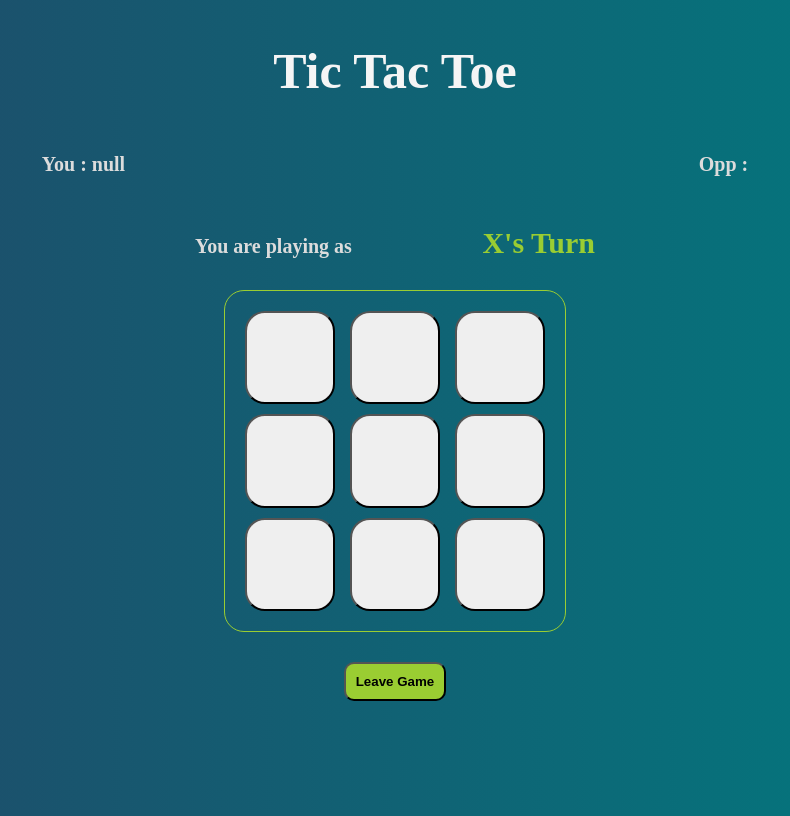
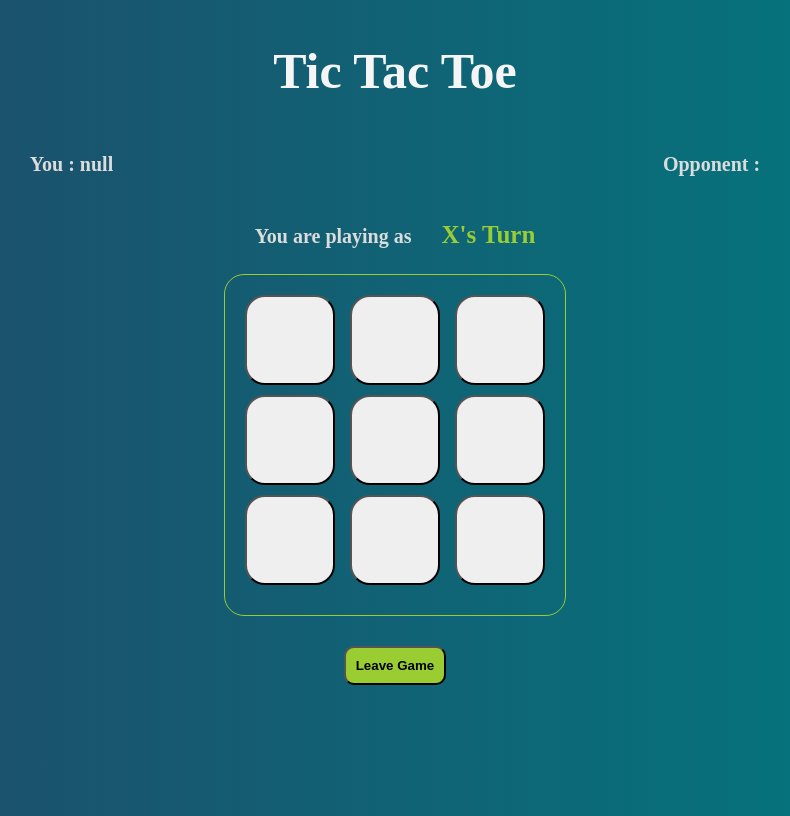
Before and after one commit to WinRout/tic-tac-toe-live, a website: page game.html in a window 1280 px wide. Shown: the whole page, without its empty margins (245-1035 px from the left). Drawn offline with nearby package versions, Linux system fonts and the light colour scheme; no server answers.

Commit message:
stylign bugs

```diff
--- a/game.html
+++ b/game.html
@@ -12,7 +12,7 @@
 
     <div class="players_div">
         <p id="userCont">You : <span id="user"></span></p>
-        <p id="userCont">Opp : <span id="oppName"></span></p>
+        <p id="userCont">Opponent : <span id="oppName"></span></p>
     </div>
 
     <div class="whoisplaying_div">
--- a/styles.css
+++ b/styles.css
@@ -5,7 +5,6 @@ body {
     flex-direction: column;
     align-items: center;
     justify-content: flex-start;
-
 }
 
 h1 {
@@ -30,6 +29,10 @@ h1 {
     border-radius: 30px;
     border-width: 1px;
     margin-bottom: 20px;
+    display: flex;
+    flex-direction: column;
+    align-items: center;
+    justify-content: center;
 }
 
 #enterName {
@@ -51,7 +54,6 @@ h1 {
 
 #loading_gif {
     height: 150px;
-    width: fit-content;
     margin: 50px;
 }
 
@@ -76,13 +78,13 @@ h1 {
 #value {
     color: yellowgreen;
     font-weight: 600;
-    font-size: 30px;
+    font-size: 25px;
 }
 
 #whosTurn {
     color: yellowgreen;
     font-weight: 600;
-    font-size: 30px;
+    font-size: 25px;
 }
 
 #bigCont {
@@ -100,7 +102,6 @@ h1 {
     display: inline-grid;
     width: 100%;
     gap: 10px;
-    height: 100%;
 }
 
 .contRow {
@@ -116,7 +117,8 @@ h1 {
     border-radius: 20px;
     color: 'black';
     font-weight: 600;
-    font-size: 50px;
+    padding: -100px;
+    font-size: 30px;
 }
 
 .btn:disabled {
@@ -125,7 +127,7 @@ h1 {
 
 .whoisplaying_div {
     display: flex;
-    width: 400px;
+    gap: 30px;
     flex-wrap: wrap;
     justify-content: space-between;
     align-items: center;
@@ -134,6 +136,7 @@ h1 {
 
 #leave {
     margin-top: 30px;
+    margin-bottom: 30px;
     padding: 10px;
     border-radius: 10px;
     background-color: yellowgreen;
```
